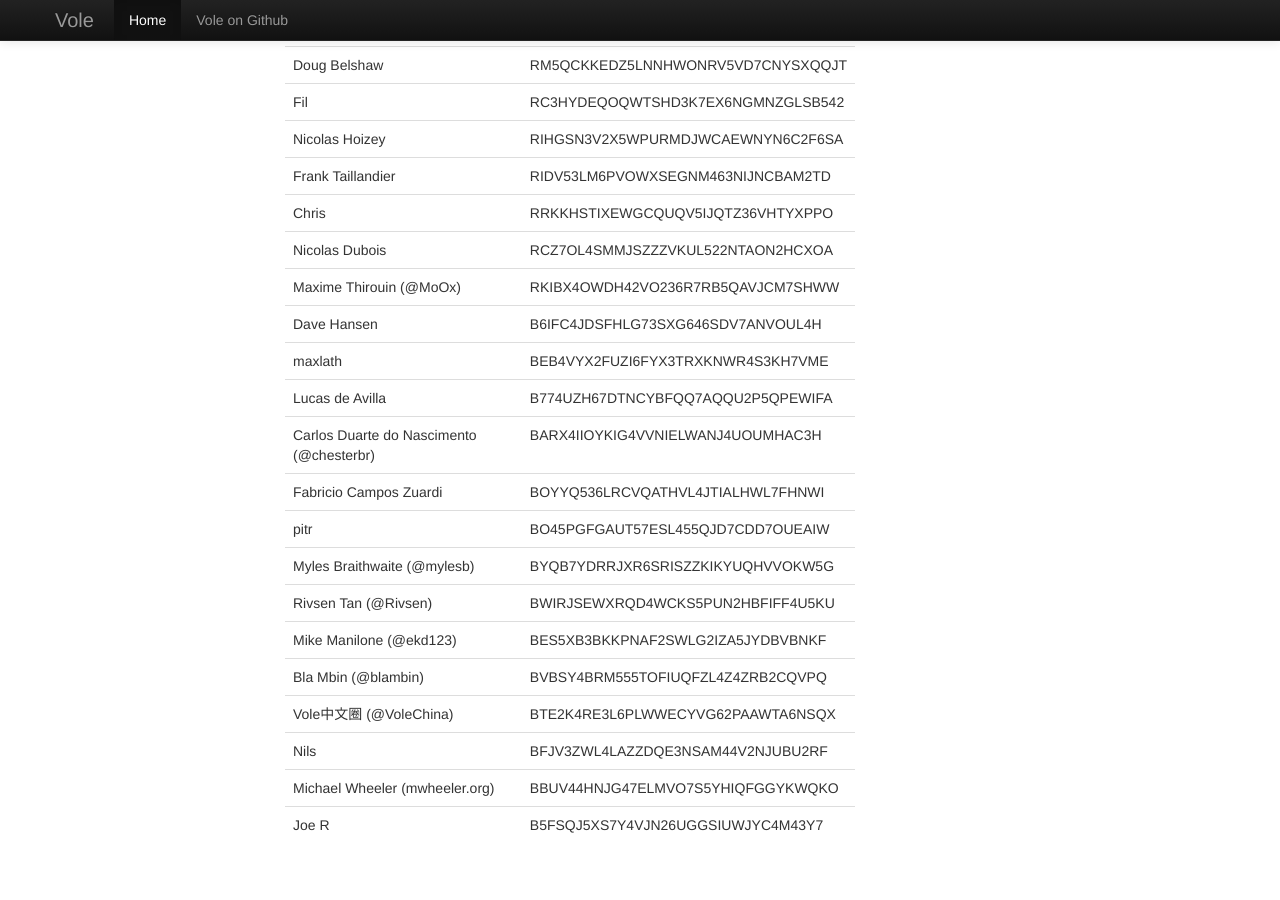
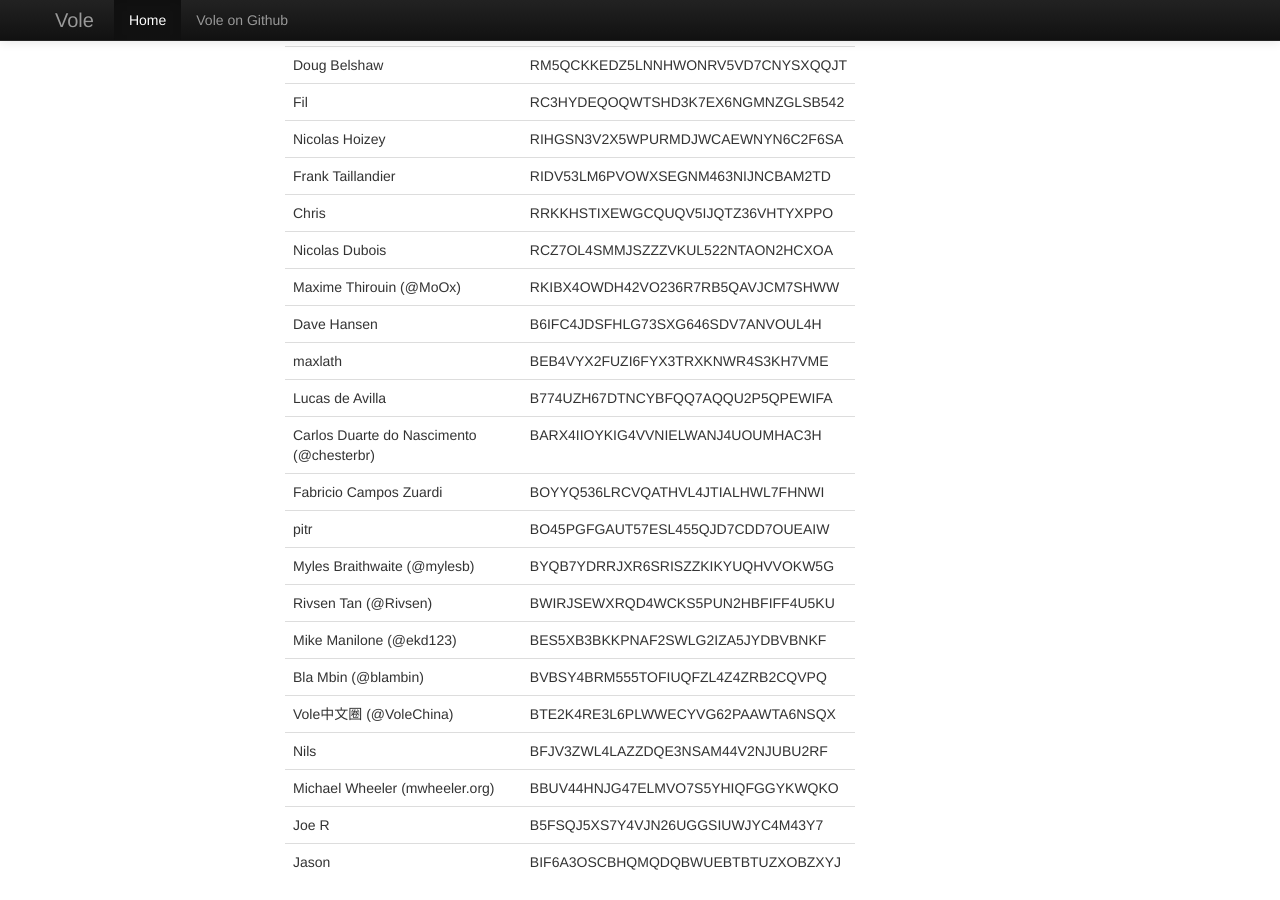
Before and after one commit to vole/vole.github.io, a Jekyll site: the page built from index.html, in a window 1280 px wide and 900 px high, scrolled down 2743 px. Built offline with Jekyll 4.4.1, drawn with Linux system fonts in a browser that asks for light colours; before the commit the page ends 3606 px from its top, so only the background shows below that.

Commit message:
Added Jason

```diff
--- a/index.html
+++ b/index.html
@@ -210,6 +210,10 @@ title: Vole.cc
               <td>Joe R</td>
               <td>B5FSQJ5XS7Y4VJN26UGGSIUWJYC4M43Y7</td>
             </tr>
+            <tr>
+              <td>Jason</td>
+              <td>BIF6A3OSCBHQMQDQBWUEBTBTUZXOBZXYJ</td>
+            </tr>
           </tbody>
         </table>
       </div>
```
